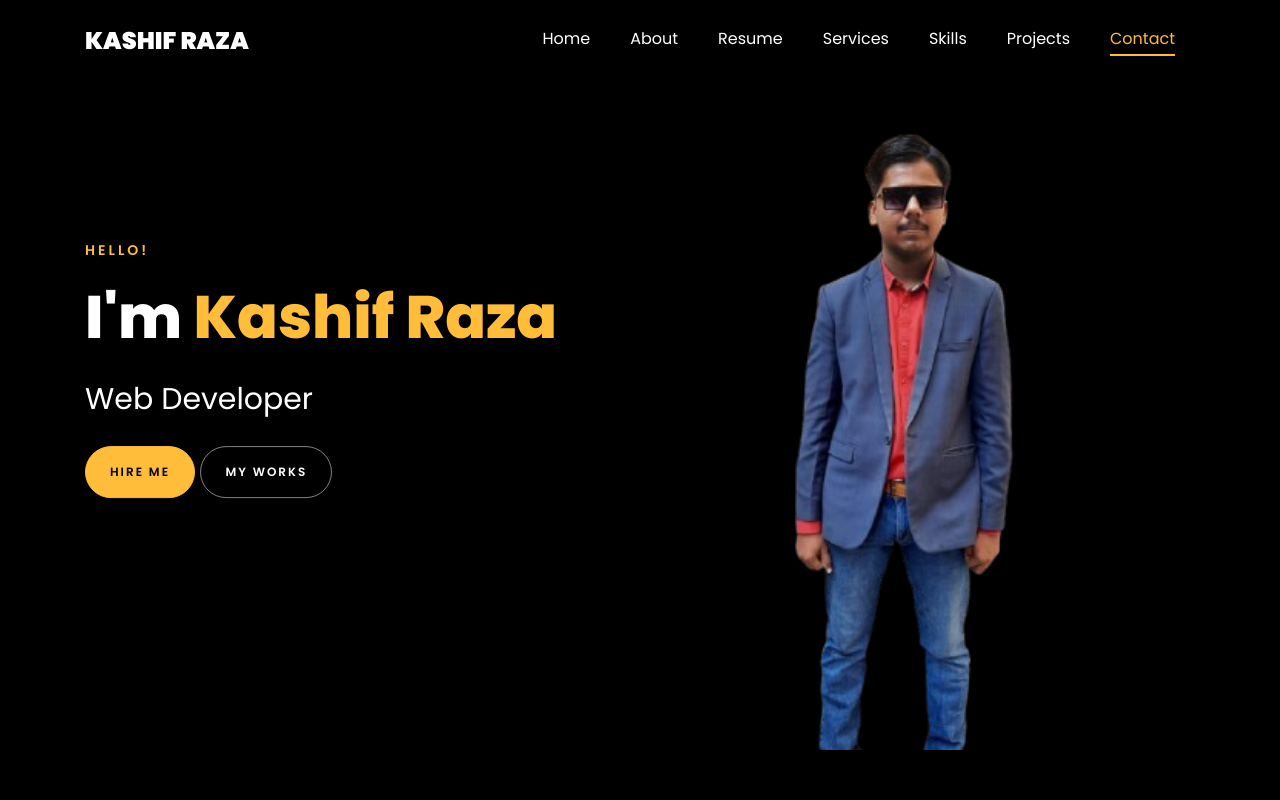
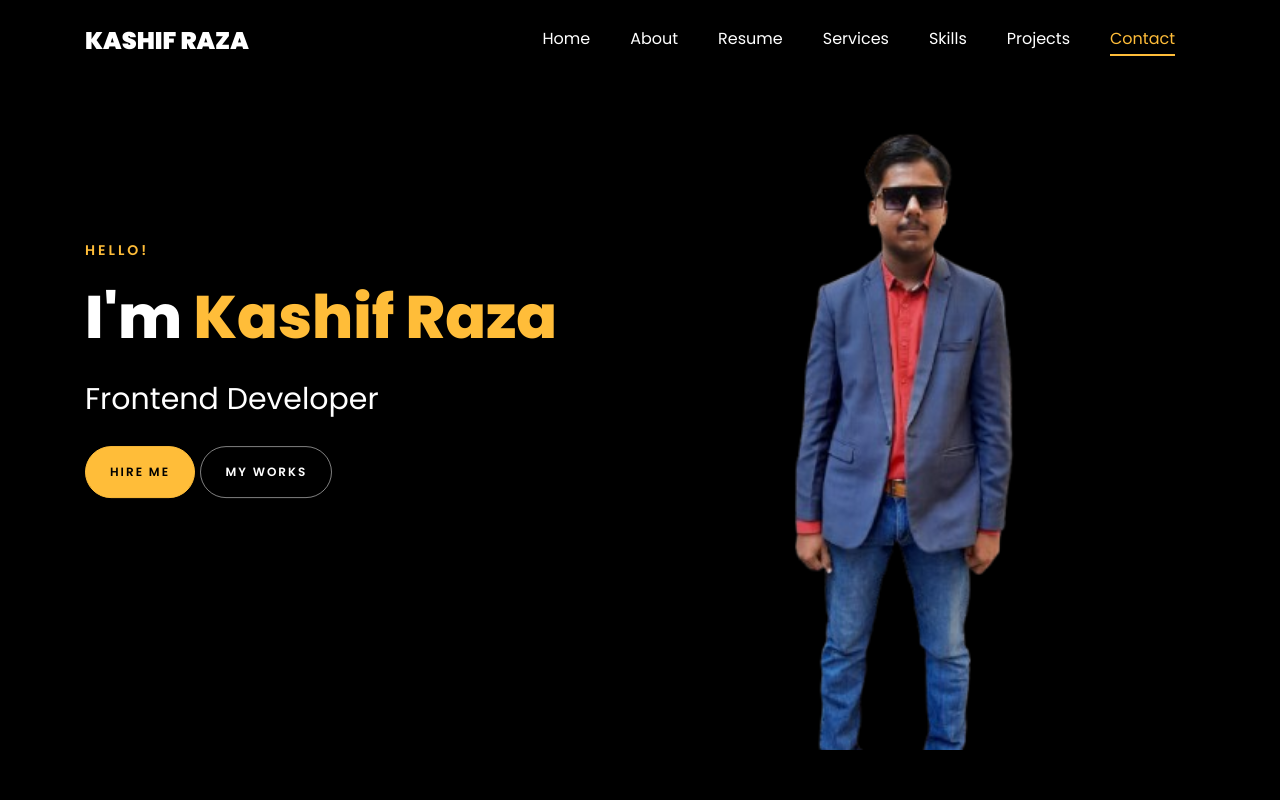
Before and after one commit to Kashifraza4455/kashif-port, a plain HTML site: page index.html in a window 1280 px wide. Shown: the top 800 px of the page. Drawn offline with Linux system fonts and the light colour scheme; files whose address does not match are found by name.

Commit message:
first commit

```diff
--- a/index.html
+++ b/index.html
@@ -64,7 +64,7 @@
 							<div class="text">
 								<span class="subheading">Hello!</span>
 								<h1 class="mb-4 mt-3">I'm <span>Kashif Raza</span></h1>
-								<h2 class="mb-4">Web Developer</h2>
+								<h2 class="mb-4">Frontend Developer</h2>
 								<p><a href="#" class="btn btn-primary py-3 px-4">Hire me</a> <a href="#"
 										class="btn btn-white btn-outline-white py-3 px-4">My works</a></p>
 							</div>
```
